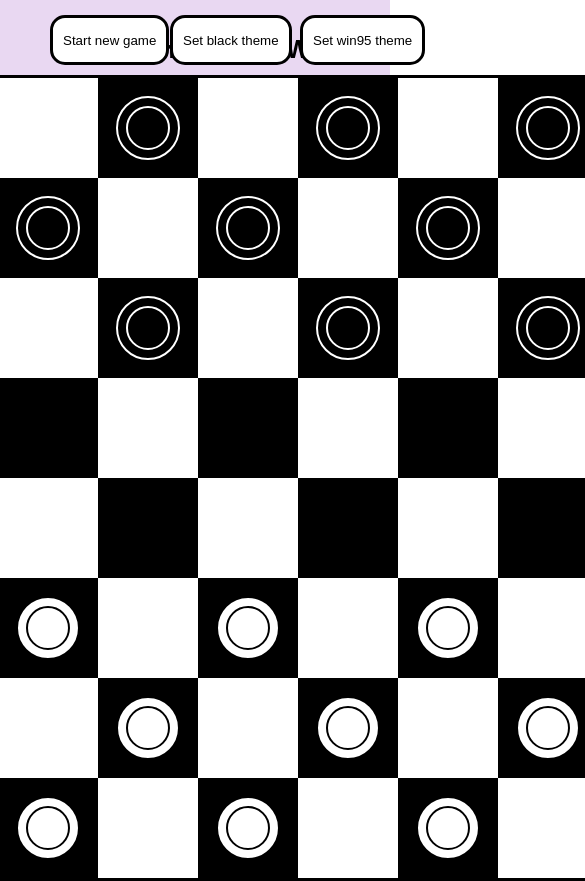
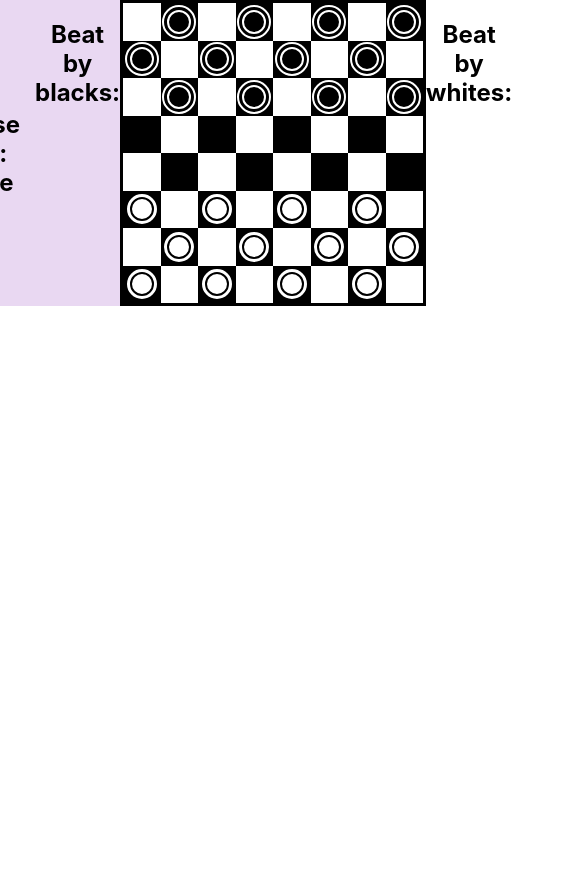
Before and after one commit to alexmoiseyenko/checkers, a React (Create React App) app: page / in a window 390 px wide. Shown: the whole page, 585 px wide, since content can reach past the window. After the commit the page ends 844 px from the top, so only its background shows below. Built offline with nearby package versions, Linux system fonts and the light colour scheme; the HTML template or start-up script is replaced by a standard one.

Commit message:
feat: make board responsive

```diff
--- a/src/App.module.css
+++ b/src/App.module.css
@@ -1,5 +1,5 @@
 .App {
-  height: 100vh;
+  height: 100%;
   text-align: center;
   background: #e9d8f2;
   background-size: cover;
--- a/src/components/Board/Board.module.scss
+++ b/src/components/Board/Board.module.scss
@@ -1,12 +1,19 @@
 .boardWrapper {
-  position: absolute;
-  top: 75px;
-  left: calc(100% / 2 - 400px);
   width: 800px;
   height: 800px;
+  display: grid;
+  grid-template-columns: repeat(8, 100px);
+  grid-template-rows: repeat(8, 100px);
   background: #fff;
   border: 3px solid #000;
   user-select: none;
+
+  @media screen and (max-width: 480px) {
+    width: 300px;
+    height: 300px;
+    grid-template-columns: repeat(8, 37.5px);
+    grid-template-rows: repeat(8, 37.5px);
+  }
 }
 
 .boardWrapperWin95 {
@@ -18,13 +25,17 @@
 }
 
 .cell {
-  position: absolute;
   width: 100px;
   height: 100px;
   display: flex;
   align-items: center;
   justify-content: center;
   background-color: #fff;
+
+  @media screen and (max-width: 480px) {
+    width: 37.5px;
+    height: 37.5px;
+  }
 }
 
 .cell_black {
@@ -55,7 +66,14 @@
   max-width: 1800px;
   width: 100%;
   margin: 0 auto;
-  padding: 0 50px;
+  padding: 25px 50px;
+
+  @media screen and (max-width: 480px) {
+    display: flex;
+    align-items: center;
+    justify-content: center;
+    padding: 0;
+  }
 }
 
 .container {
@@ -87,26 +105,3 @@ ul {
 .header__title {
   width: 100%;
 }
-
-.resetButton {
-  position: absolute;
-  top: 15px;
-  left: 0;
-  height: 50px;
-  margin: 0;
-  padding: 0 10px;
-  background: #fff;
-  border: 3px solid;
-  border-radius: 15px;
-  cursor: pointer;
-
-  &:hover {
-    background: #F0F0F0;
-  }
-}
-
-.switchThemeButton {
-  @extend .resetButton;
-
-  left: 120px;
-}
--- a/src/components/Board/Board.tsx
+++ b/src/components/Board/Board.tsx
@@ -13,6 +13,7 @@ import styles from "./Board.module.scss";
 import ThemeStore from "../../theme/ThemeStore";
 import {observer} from "mobx-react-lite";
 import {Theme} from "../../theme/Theme";
+import Menu from "../Menu/Menu";
 
 export interface IBoard {
     size?: number;
@@ -118,26 +119,11 @@ const Board: React.FC<IBoard> = observer(({ themeStore}  ): JSX.Element => {
 
     return (
         <div className={styles.wrapper}>
+            <Menu
+                resetGame={resetGame}
+                themeStore={themeStore}
+            />
             <div className={styles.header}>
-                <button
-                    className={styles.resetButton}
-                    onClick={resetGame}
-                >
-                    Start new game
-                </button>
-                <button
-                    className={styles.switchThemeButton}
-                    onClick={() => themeStore.switchTheme(Theme.Black)}
-                >
-                    Set black theme
-                </button>
-                <button
-                    style={{ left: "250px" }}
-                    className={styles.switchThemeButton}
-                    onClick={() => themeStore.switchTheme(Theme.Win95)}
-                >
-                    Set win95 theme
-                </button>
                 {
                     beatByBlack.length === NUMBER_OF_PIECES ||
                     beatByWhite.length === NUMBER_OF_PIECES ? (
--- a/src/components/Board/ShowBoard.tsx
+++ b/src/components/Board/ShowBoard.tsx
@@ -3,7 +3,6 @@ import {observer} from "mobx-react-lite";
 
 import styles from "./Board.module.scss";
 import Piece from "../Piece/Piece";
-import {CELL_SIZE} from "../../utils/consts/board";
 import React from "react";
 import {ICell} from "../../interfaces/interfaces";
 import ThemeStore from "../../theme/ThemeStore";
@@ -26,23 +25,15 @@ const ShowBoard: React.FC<IShowBoard> = observer((props): JSX.Element => {
 
     const cells: JSX.Element[] = [];
 
-    let colPosition = 0;
-    let rowPosition = 0;
-
     for (let cell = 0; cell < board.length; cell++) {
         const currentCell = board[cell];
         const { row, col, isBlackCell, piece } = currentCell;
 
-        if (isBlackCell) {
         const isActiveCell = row === currentPiece?.row && col === currentPiece.col;
         cells.push(
             <div
                 onClick={() => onCellClick(currentCell)}
                 data-cell={`row-${row} col-${col}`}
-                    style={{
-                        top: `${rowPosition}px`,
-                        left: `${colPosition}px`,
-                    }}
                 className={clsx(
                     styles.cell,
                     {[styles.cell_black]: isBlackCell},
@@ -52,16 +43,11 @@ const ShowBoard: React.FC<IShowBoard> = observer((props): JSX.Element => {
                 )}
             >
                 {piece ? (
-                        <div style={{ color: "white" }}>
-                            {/*idx: {cell}*/}
-                            {/*row: {row}*/}
-                            {/*state: {piece.state}*/}
                     <Piece
                         color={piece.color}
                         state={piece.state}
                         themeStore={themeStore}
                     />
-                        </div>
                 ) : (
                     <div style={{ color: "white" }}>
                         {/*idx: {cell}*/}
@@ -71,14 +57,6 @@ const ShowBoard: React.FC<IShowBoard> = observer((props): JSX.Element => {
                 }
             </div>
         );
-        }
-
-        if (currentCell.col >= Math.sqrt(board.length) - 1) {
-            colPosition = 0;
-            rowPosition += CELL_SIZE;
-        } else {
-            colPosition += CELL_SIZE;
-        }
     }
 
     return (
--- a/src/components/Piece/Piece.module.scss
+++ b/src/components/Piece/Piece.module.scss
@@ -7,6 +7,11 @@
   background: #000;
   border: 2px solid #fff;
   border-radius: 50%;
+
+  @media screen and (max-width: 480px) {
+    width: 30px;
+    height: 30px;
+  }
 }
 
 .piece_white {
@@ -26,6 +31,11 @@
   border-radius: 50%;
   height: 40px;
   width: 40px;
+
+  @media screen and (max-width: 480px) {
+    width: 20px;
+    height: 20px;
+  }
 }
 
 .pieceBorder_white {
```
Lines whose indentation alone changed are shown as unchanged.
